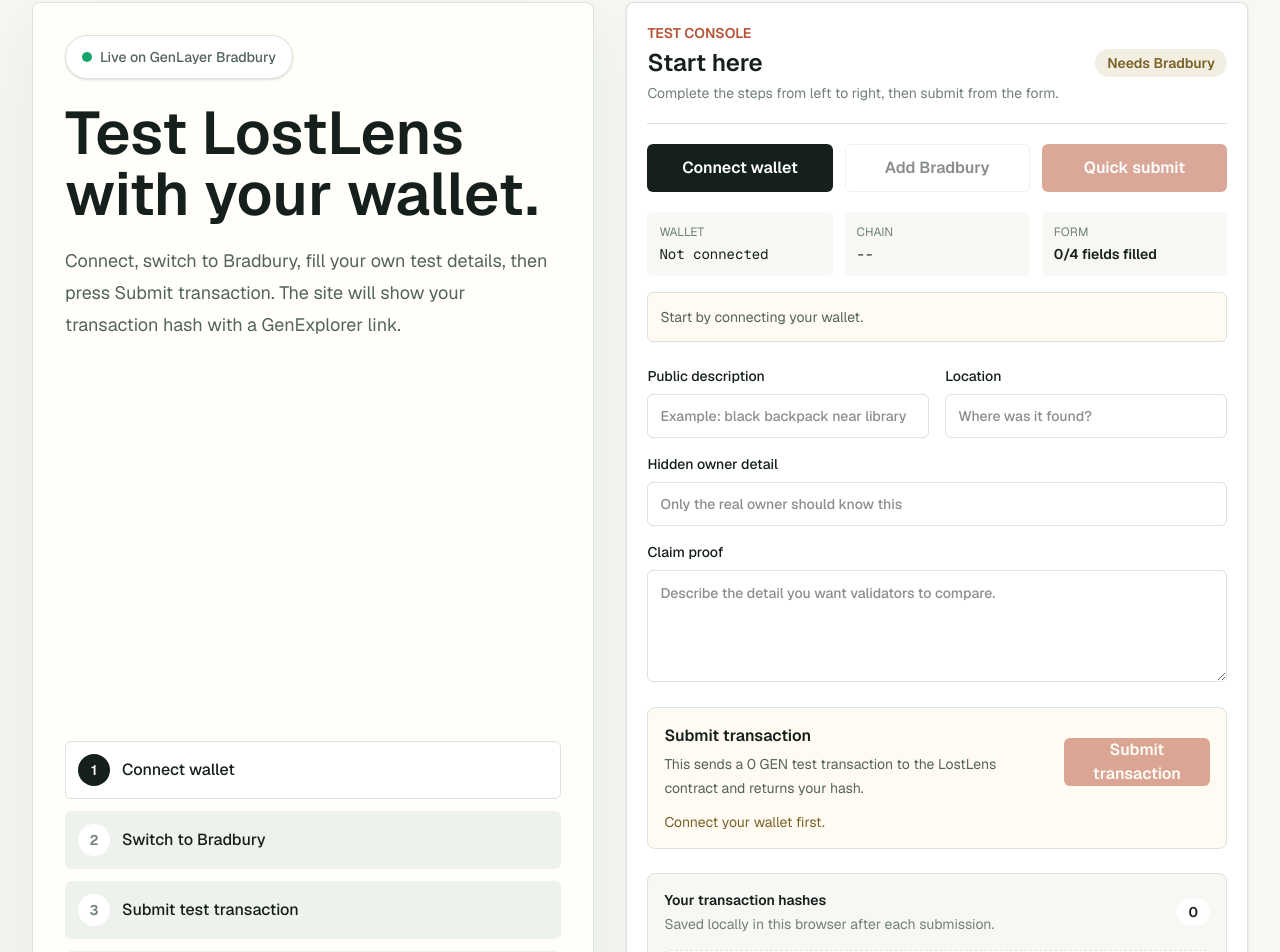
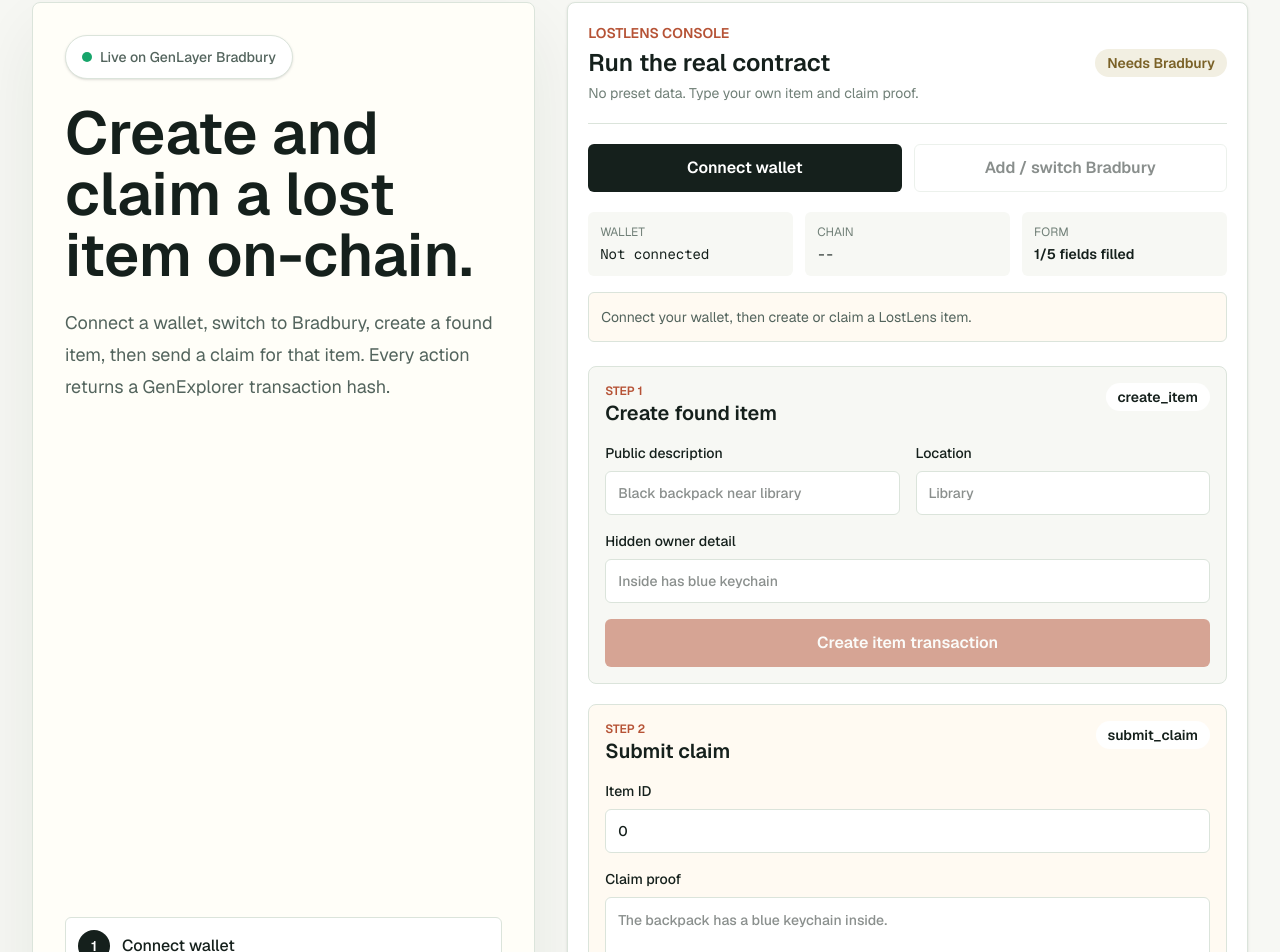
Before and after one commit to Richardweb1/lostlens, a Next.js app: page / in a window 1280 px wide. Shown: the part 131-1083 px from the top of the page. Built offline with nearby package versions, Linux system fonts and the light colour scheme.

Commit message:
Wire LostLens frontend to real contract calls

```diff
--- a/app/page.tsx
+++ b/app/page.tsx
@@ -1,9 +1,10 @@
 'use client';
 
 import { useEffect, useMemo, useState } from 'react';
+import { createClient } from 'genlayer-js';
+import { testnetBradbury } from 'genlayer-js/chains';
 
 const contractAddress = '0x21833f0366e47AE826621A563346b9B107061155';
-const explorerUrl = `https://explorer-bradbury.genlayer.com/address/${contractAddress}`;
 const bradburyChainId = '0x107d';
 
 type EthereumProvider = {
@@ -16,12 +17,14 @@
   publicDescription: string;
   hiddenDetail: string;
   location: string;
+  itemId: string;
   claimProof: string;
 };
 
 type LocalTx = {
   hash: string;
   label: string;
+  kind: 'create_item' | 'submit_claim';
   createdAt: string;
 };
 
@@ -47,39 +50,43 @@
   publicDescription: '',
   hiddenDetail: '',
   location: '',
+  itemId: '0',
   claimProof: '',
 };
 
 const steps = [
   'Connect wallet',
   'Switch to Bradbury',
-  'Submit test transaction',
-  'Open transaction hash',
+  'Create found item',
+  'Submit claim',
+  'Open hashes',
 ];
 
 export default function Home() {
   const [account, setAccount] = useState('');
   const [chainId, setChainId] = useState('');
-  const [message, setMessage] = useState('Start by connecting your wallet.');
+  const [message, setMessage] = useState('Connect your wallet, then create or claim a LostLens item.');
   const [isBusy, setIsBusy] = useState(false);
   const [form, setForm] = useState<TestForm>(emptyForm);
   const [txs, setTxs] = useState<LocalTx[]>([]);
 
-  const hasWallet = typeof window !== 'undefined' && Boolean(window.ethereum);
   const isBradbury = chainId.toLowerCase() === bradburyChainId;
   const shortAccount = account ? `${account.slice(0, 6)}...${account.slice(-4)}` : 'Not connected';
-  const currentStep = !account ? 0 : !isBradbury ? 1 : txs.length === 0 ? 2 : 3;
+  const createTxCount = txs.filter((tx) => tx.kind === 'create_item').length;
+  const claimTxCount = txs.filter((tx) => tx.kind === 'submit_claim').length;
+  const currentStep = !account ? 0 : !isBradbury ? 1 : createTxCount === 0 ? 2 : claimTxCount === 0 ? 3 : 4;
 
   const formSummary = useMemo(() => {
     const filled = Object.values(form).filter(Boolean).length;
-    return `${filled}/4 fields filled`;
+    return `${filled}/5 fields filled`;
   }, [form]);
 
   useEffect(() => {
     const saved = window.localStorage.getItem('lostlens-local-txs');
     if (saved) {
       try {
-        setTxs(JSON.parse(saved) as LocalTx[]);
+        const parsed = JSON.parse(saved) as LocalTx[];
+        setTxs(parsed.filter((tx) => tx.hash?.startsWith('0x')));
       } catch {
         setTxs([]);
       }
@@ -115,18 +122,31 @@
     };
   }, []);
 
-  function saveTx(hash: string) {
+  function saveTx(hash: string, kind: LocalTx['kind'], label: string) {
     const next = [
       {
         hash,
-        label: form.publicDescription || form.claimProof || 'Bradbury wallet test',
+        kind,
+        label,
         createdAt: new Date().toLocaleString(),
       },
       ...txs,
-    ].slice(0, 5);
+    ].slice(0, 8);
 
     setTxs(next);
     window.localStorage.setItem('lostlens-local-txs', JSON.stringify(next));
+  }
+
+  function getWriteClient() {
+    if (!window.ethereum || !account) {
+      throw new Error('Connect your wallet first.');
+    }
+
+    return createClient({
+      chain: testnetBradbury,
+      account: account as `0x${string}`,
+      provider: window.ethereum as never,
+    });
   }
 
   async function connectWallet() {
@@ -143,8 +163,8 @@
       setChainId(String(activeChain));
       setMessage(
         String(activeChain).toLowerCase() === bradburyChainId
-          ? 'Wallet and Bradbury are ready. Fill the form, then submit the transaction.'
-          : 'Wallet connected. Click Add Bradbury before submitting.'
+          ? 'Wallet ready. Now create a found item or submit a claim.'
+          : 'Wallet connected. Add Bradbury before sending a LostLens transaction.'
       );
     } catch (error) {
       setMessage(error instanceof Error ? error.message : 'Wallet connection was rejected.');
@@ -166,7 +186,7 @@
         params: [{ chainId: bradburyChain.chainId }],
       });
       setChainId(bradburyChain.chainId);
-      setMessage('Bradbury is active. Fill any fields you want, then send a test transaction.');
+      setMessage('Bradbury is active. Use Create item first, then Submit claim.');
     } catch (error) {
       const code = typeof error === 'object' && error && 'code' in error ? (error as { code?: number }).code : null;
       if (code === 4902) {
@@ -175,7 +195,7 @@
           params: [bradburyChain],
         });
         setChainId(bradburyChain.chainId);
-        setMessage('Bradbury was added. You can send a test transaction now.');
+        setMessage('Bradbury was added. Use Create item first, then Submit claim.');
       } else {
         setMessage(error instanceof Error ? error.message : 'Could not switch to Bradbury.');
       }
@@ -184,34 +204,67 @@
     }
   }
 
-  async function sendTestTransaction() {
-    if (!window.ethereum || !account) {
-      setMessage('Connect your wallet first.');
+  async function createItem() {
+    if (!isBradbury) {
+      setMessage('Switch to Bradbury before creating an item.');
       return;
     }
 
-    if (!isBradbury) {
-      setMessage('Switch to Bradbury before sending the transaction.');
+    if (!form.publicDescription || !form.hiddenDetail || !form.location) {
+      setMessage('Fill public description, hidden owner detail, and location first.');
       return;
     }
 
     setIsBusy(true);
     try {
-      const hash = (await window.ethereum.request({
-        method: 'eth_sendTransaction',
-        params: [
-          {
-            from: account,
-            to: contractAddress,
-            value: '0x0',
-          },
-        ],
-      })) as string;
+      const client = getWriteClient();
+      const hash = await client.writeContract({
+        address: contractAddress,
+        functionName: 'create_item',
+        args: [form.publicDescription, form.hiddenDetail, form.location],
+        value: BigInt(0),
+      });
 
-      saveTx(hash);
-      setMessage('Transaction submitted. Open the hash below in GenExplorer.');
+      saveTx(hash, 'create_item', `Create item: ${form.publicDescription}`);
+      setMessage('create_item submitted. Open the hash below in GenExplorer, then submit a claim when ready.');
     } catch (error) {
-      setMessage(error instanceof Error ? error.message : 'Transaction was rejected or failed.');
+      setMessage(error instanceof Error ? error.message : 'create_item was rejected or failed.');
+    } finally {
+      setIsBusy(false);
+    }
+  }
+
+  async function submitClaim() {
+    if (!isBradbury) {
+      setMessage('Switch to Bradbury before submitting a claim.');
+      return;
+    }
+
+    const itemId = Number(form.itemId);
+    if (!Number.isInteger(itemId) || itemId < 0) {
+      setMessage('Item ID must be 0 or a positive number.');
+      return;
+    }
+
+    if (!form.claimProof) {
+      setMessage('Fill the claim proof before submitting.');
+      return;
+    }
+
+    setIsBusy(true);
+    try {
+      const client = getWriteClient();
+      const hash = await client.writeContract({
+        address: contractAddress,
+        functionName: 'submit_claim',
+        args: [BigInt(itemId), form.claimProof],
+        value: BigInt(0),
+      });
+
+      saveTx(hash, 'submit_claim', `Claim item #${itemId}`);
+      setMessage('submit_claim submitted. Open the hash below to see consensus status in GenExplorer.');
+    } catch (error) {
+      setMessage(error instanceof Error ? error.message : 'submit_claim was rejected or failed.');
     } finally {
       setIsBusy(false);
     }
@@ -231,7 +284,7 @@
             </span>
             <span>
               <span className="block text-lg font-semibold leading-tight">LostLens</span>
-              <span className="block text-xs text-[var(--muted)]">Try Bradbury in one flow</span>
+              <span className="block text-xs text-[var(--muted)]">Real Bradbury contract flow</span>
             </span>
           </a>
           <a className="hidden text-sm font-semibold text-[var(--soft)] transition hover:text-[var(--ink)] sm:inline-flex" href="#test">
@@ -240,7 +293,7 @@
         </div>
       </header>
 
-      <section id="test" className="mx-auto grid max-w-7xl gap-8 px-5 py-10 sm:px-8 lg:grid-cols-[0.95fr_1.05fr] lg:py-14">
+      <section id="test" className="mx-auto grid max-w-7xl gap-8 px-5 py-10 sm:px-8 lg:grid-cols-[0.85fr_1.15fr] lg:py-14">
         <div className="flex flex-col justify-between rounded-lg border border-[var(--line)] bg-[var(--panel)] p-6 shadow-[0_24px_80px_rgba(20,32,28,0.08)] sm:p-8">
           <div>
             <div className="mb-6 inline-flex min-h-11 items-center gap-2 rounded-full border border-[var(--line)] bg-white px-4 text-sm font-medium text-[var(--soft)] shadow-sm">
@@ -248,11 +301,11 @@
               Live on GenLayer Bradbury
             </div>
             <h1 className="text-5xl font-semibold leading-[1.02] sm:text-6xl">
-              Test LostLens with your wallet.
+              Create and claim a lost item on-chain.
             </h1>
             <p className="mt-5 max-w-2xl text-lg leading-8 text-[var(--soft)]">
-              Connect, switch to Bradbury, fill your own test details, then press Submit
-              transaction. The site will show your transaction hash with a GenExplorer link.
+              Connect a wallet, switch to Bradbury, create a found item, then send a claim for
+              that item. Every action returns a GenExplorer transaction hash.
             </p>
           </div>
 
@@ -278,16 +331,16 @@
         <div className="rounded-lg border border-[var(--line)] bg-white p-5 shadow-sm">
           <div className="flex flex-col gap-4 border-b border-[var(--line)] pb-5 sm:flex-row sm:items-center sm:justify-between">
             <div>
-              <p className="text-sm font-semibold uppercase text-[var(--accent)]">Test console</p>
-              <h2 className="mt-1 text-2xl font-semibold">Start here</h2>
-              <p className="mt-1 text-sm text-[var(--muted)]">Complete the steps from left to right, then submit from the form.</p>
+              <p className="text-sm font-semibold uppercase text-[var(--accent)]">LostLens console</p>
+              <h2 className="mt-1 text-2xl font-semibold">Run the real contract</h2>
+              <p className="mt-1 text-sm text-[var(--muted)]">No preset data. Type your own item and claim proof.</p>
             </div>
             <span className={`w-fit rounded-full px-3 py-1 text-sm font-semibold ${isBradbury ? 'bg-[var(--success-bg)] text-[var(--success-ink)]' : 'bg-[#f2efe2] text-[#7a6127]'}`}>
-              {isBradbury ? 'Network ready' : 'Needs Bradbury'}
+              {isBradbury ? 'Bradbury ready' : 'Needs Bradbury'}
             </span>
           </div>
 
-          <div className="mt-5 grid gap-3 sm:grid-cols-3">
+          <div className="mt-5 grid gap-3 sm:grid-cols-2">
             <button
               className="min-h-12 rounded-md bg-[var(--ink)] px-4 font-semibold text-white transition hover:bg-black disabled:cursor-not-allowed disabled:opacity-50"
               disabled={isBusy}
@@ -302,15 +355,7 @@
               onClick={switchToBradbury}
               type="button"
             >
-              Add Bradbury
-            </button>
-            <button
-              className="min-h-12 rounded-md bg-[var(--accent)] px-4 font-semibold text-white transition hover:bg-[var(--accent-strong)] disabled:cursor-not-allowed disabled:opacity-50"
-              disabled={isBusy || !account || !isBradbury}
-              onClick={sendTestTransaction}
-              type="button"
-            >
-              Quick submit
+              Add / switch Bradbury
             </button>
           </div>
 
@@ -333,22 +378,31 @@
             {message}
           </p>
 
-          <div className="mt-6 grid gap-4 sm:grid-cols-2">
+          <div className="mt-6 rounded-lg border border-[var(--line)] bg-[var(--page)] p-4">
+            <div className="flex flex-col gap-1 sm:flex-row sm:items-start sm:justify-between">
+              <div>
+                <p className="text-xs font-semibold uppercase text-[var(--accent)]">Step 1</p>
+                <h3 className="text-xl font-semibold">Create found item</h3>
+              </div>
+              <span className="rounded-full bg-white px-3 py-1 text-sm font-semibold">create_item</span>
+            </div>
+
+            <div className="mt-4 grid gap-4 sm:grid-cols-2">
               <label className="block text-sm font-medium">
                 Public description
                 <input
-                className="mt-2 min-h-11 w-full rounded-md border border-[var(--line)] px-3 outline-none focus:border-[var(--accent)]"
+                  className="mt-2 min-h-11 w-full rounded-md border border-[var(--line)] bg-white px-3 outline-none focus:border-[var(--accent)]"
                   onChange={(event) => updateForm('publicDescription', event.target.value)}
-                placeholder="Example: black backpack near library"
+                  placeholder="Black backpack near library"
                   value={form.publicDescription}
                 />
               </label>
               <label className="block text-sm font-medium">
                 Location
                 <input
-                className="mt-2 min-h-11 w-full rounded-md border border-[var(--line)] px-3 outline-none focus:border-[var(--accent)]"
+                  className="mt-2 min-h-11 w-full rounded-md border border-[var(--line)] bg-white px-3 outline-none focus:border-[var(--accent)]"
                   onChange={(event) => updateForm('location', event.target.value)}
-                placeholder="Where was it found?"
+                  placeholder="Library"
                   value={form.location}
                 />
               </label>
@@ -357,53 +411,67 @@
             <label className="mt-4 block text-sm font-medium">
               Hidden owner detail
               <input
-              className="mt-2 min-h-11 w-full rounded-md border border-[var(--line)] px-3 outline-none focus:border-[var(--accent)]"
+                className="mt-2 min-h-11 w-full rounded-md border border-[var(--line)] bg-white px-3 outline-none focus:border-[var(--accent)]"
                 onChange={(event) => updateForm('hiddenDetail', event.target.value)}
-              placeholder="Only the real owner should know this"
+                placeholder="Inside has blue keychain"
                 value={form.hiddenDetail}
+              />
+            </label>
+
+            <button
+              className="mt-4 min-h-12 w-full rounded-md bg-[var(--accent)] px-5 font-semibold text-white transition hover:bg-[var(--accent-strong)] disabled:cursor-not-allowed disabled:opacity-50"
+              disabled={isBusy || !account || !isBradbury}
+              onClick={createItem}
+              type="button"
+            >
+              Create item transaction
+            </button>
+          </div>
+
+          <div className="mt-5 rounded-lg border border-[var(--line)] bg-[#fffaf2] p-4">
+            <div className="flex flex-col gap-1 sm:flex-row sm:items-start sm:justify-between">
+              <div>
+                <p className="text-xs font-semibold uppercase text-[var(--accent)]">Step 2</p>
+                <h3 className="text-xl font-semibold">Submit claim</h3>
+              </div>
+              <span className="rounded-full bg-white px-3 py-1 text-sm font-semibold">submit_claim</span>
+            </div>
+
+            <label className="mt-4 block text-sm font-medium">
+              Item ID
+              <input
+                className="mt-2 min-h-11 w-full rounded-md border border-[var(--line)] bg-white px-3 outline-none focus:border-[var(--accent)]"
+                inputMode="numeric"
+                onChange={(event) => updateForm('itemId', event.target.value)}
+                placeholder="0"
+                value={form.itemId}
               />
             </label>
 
             <label className="mt-4 block text-sm font-medium">
               Claim proof
               <textarea
-              className="mt-2 min-h-28 w-full rounded-md border border-[var(--line)] p-3 outline-none focus:border-[var(--accent)]"
+                className="mt-2 min-h-28 w-full rounded-md border border-[var(--line)] bg-white p-3 outline-none focus:border-[var(--accent)]"
                 onChange={(event) => updateForm('claimProof', event.target.value)}
-              placeholder="Describe the detail you want validators to compare."
+                placeholder="The backpack has a blue keychain inside."
                 value={form.claimProof}
               />
             </label>
 
-          <div className="mt-5 rounded-lg border border-[var(--line)] bg-[#fffaf2] p-4">
-            <div className="flex flex-col gap-3 sm:flex-row sm:items-center sm:justify-between">
-              <div>
-                <p className="text-base font-semibold">Submit transaction</p>
-                <p className="mt-1 text-sm leading-6 text-[var(--soft)]">
-                  This sends a 0 GEN test transaction to the LostLens contract and returns your hash.
-                </p>
-              </div>
             <button
-                className="min-h-12 rounded-md bg-[var(--accent)] px-5 font-semibold text-white transition hover:bg-[var(--accent-strong)] disabled:cursor-not-allowed disabled:opacity-50"
+              className="mt-4 min-h-12 w-full rounded-md bg-[var(--ink)] px-5 font-semibold text-white transition hover:bg-black disabled:cursor-not-allowed disabled:opacity-50"
               disabled={isBusy || !account || !isBradbury}
-                onClick={sendTestTransaction}
+              onClick={submitClaim}
               type="button"
             >
-                Submit transaction
+              Submit claim transaction
             </button>
-            </div>
-            {!account ? (
-              <p className="mt-3 text-sm text-[#7a6127]">Connect your wallet first.</p>
-            ) : !isBradbury ? (
-              <p className="mt-3 text-sm text-[#7a6127]">Click Add Bradbury before submitting.</p>
-            ) : (
-              <p className="mt-3 text-sm text-[var(--success-ink)]">Ready. Submit now to generate a transaction hash.</p>
-            )}
           </div>
 
           <div className="mt-6 rounded-lg border border-[var(--line)] bg-[var(--page)] p-4">
             <div className="flex items-center justify-between gap-3">
               <div>
-                <p className="text-sm font-semibold">Your transaction hashes</p>
+                <p className="text-sm font-semibold">Your real contract hashes</p>
                 <p className="mt-1 text-sm text-[var(--muted)]">Saved locally in this browser after each submission.</p>
               </div>
               <span className="rounded-full bg-white px-3 py-1 text-sm font-semibold">{txs.length}</span>
@@ -414,9 +482,12 @@
                   <a
                     className="block rounded-md border border-[var(--line)] bg-white p-3 transition hover:border-[var(--accent)]"
                     href={`https://explorer-bradbury.genlayer.com/tx/${tx.hash}`}
-                    key={tx.hash}
+                    key={`${tx.hash}-${tx.createdAt}`}
+                    rel="noreferrer"
+                    target="_blank"
                   >
-                    <span className="block text-sm font-semibold">{tx.label}</span>
+                    <span className="block text-xs font-semibold uppercase text-[var(--accent)]">{tx.kind}</span>
+                    <span className="mt-1 block text-sm font-semibold">{tx.label}</span>
                     <span className="mt-1 block break-all font-mono text-xs text-[var(--accent)]">{tx.hash}</span>
                     <span className="mt-1 block text-xs text-[var(--muted)]">{tx.createdAt}</span>
                   </a>
@@ -424,7 +495,7 @@
               </div>
             ) : (
               <p className="mt-4 rounded-md border border-dashed border-[var(--line)] bg-white p-4 text-sm text-[var(--muted)]">
-                No hashes yet. Connect your wallet and send a test transaction.
+                No hashes yet. Create an item or submit a claim to see GenExplorer links here.
               </p>
             )}
           </div>
@@ -438,12 +509,12 @@
             <p className="mt-2 break-all font-mono text-sm">{contractAddress}</p>
           </div>
           <div className="rounded-lg border border-white/10 bg-white/[0.06] p-5">
-            <p className="text-sm text-white/50">What is tested</p>
-            <p className="mt-2 leading-7">Wallet connection, Bradbury chain setup, and transaction hash visibility.</p>
+            <p className="text-sm text-white/50">Real write methods</p>
+            <p className="mt-2 leading-7">create_item(public, hidden, location) and submit_claim(item_id, proof).</p>
           </div>
           <div className="rounded-lg border border-white/10 bg-white/[0.06] p-5">
-            <p className="text-sm text-white/50">Next product step</p>
-            <p className="mt-2 leading-7">Wire the form to real LostLens create and claim contract calls.</p>
+            <p className="text-sm text-white/50">What to check</p>
+            <p className="mt-2 leading-7">Open each hash in GenExplorer and wait for accepted or finalized consensus.</p>
           </div>
         </div>
       </section>
--- a/package.json
+++ b/package.json
@@ -12,6 +12,7 @@
     "lint": "eslint . --ignore-pattern dist --ignore-pattern .next"
   },
   "dependencies": {
+    "genlayer-js": "^1.1.8",
     "next": "16.2.6",
     "react": "19.2.6",
     "react-dom": "19.2.6"
```
Also changed, not shown: 2 other files (tests, documents, lock files or other folders). Lines whose indentation alone changed are shown as unchanged.
